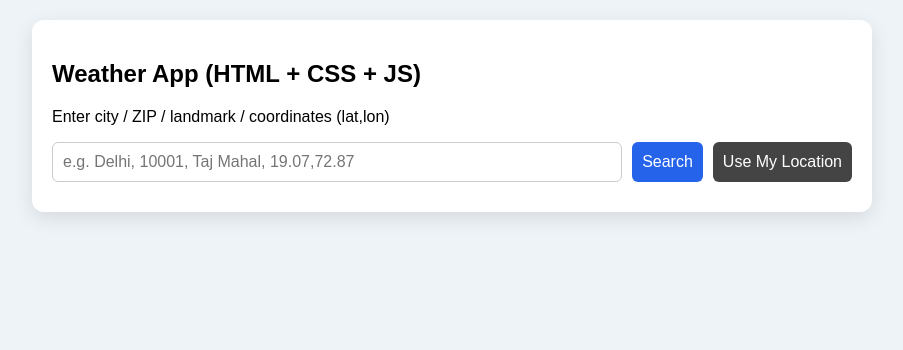
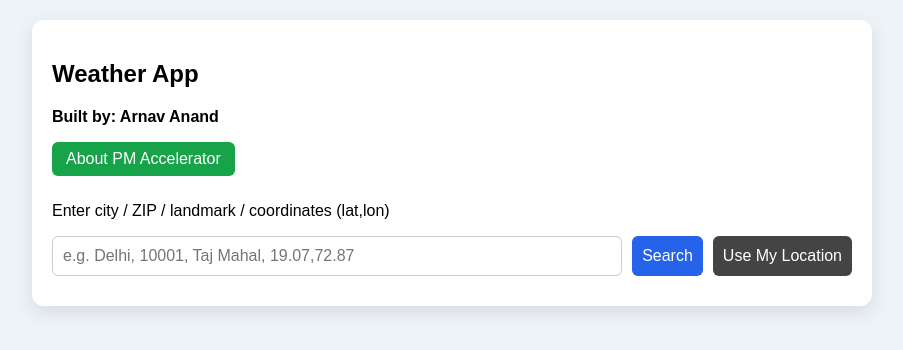
Before and after one commit to Arnaviitp/Weather-App-PM, a plain HTML site: page index.html in a window 1280 px wide. Shown: the whole page, without its empty margins (188-1091 px from the left). Drawn offline with Linux system fonts and the light colour scheme.

Commit message:
Update index.html

```diff
--- a/index.html
+++ b/index.html
@@ -59,7 +59,9 @@
 </head>
 <body>
   <div class="container">
-    <h2>Weather App (HTML + CSS + JS)</h2>
+    <h2>Weather App</h2>
+    <p><strong>Built by: Arnav Anand</strong></p>
+    <button onclick="showInfo()" style="background:#16a34a; padding:8px 14px; border-radius:6px; color:white; border:none; cursor:pointer; margin-bottom:10px;">About PM Accelerator</button>
     <p>Enter city / ZIP / landmark / coordinates (lat,lon)</p>
 
     <div style="display:flex; gap:10px;">
@@ -184,6 +186,9 @@
         }
       );
     }
+      function showInfo() {
+      alert(`PM Accelerator Program:\n\nThe Product Manager Accelerator Program is designed to support PM professionals through every stage of their careers. From students seeking entry-level positions to Directors aiming for leadership roles, the program has successfully helped hundreds achieve their career goals.\n\nOur community is ambitious, committed, and continuously growing. Through the program, members learn, refine, and develop strong PM and leadership skills that form the foundation of their future success.`);
+    }
   </script>
 </body>
 </html>
```
